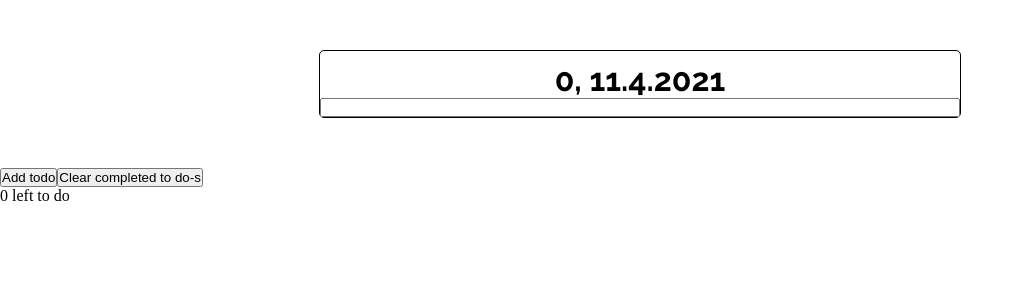
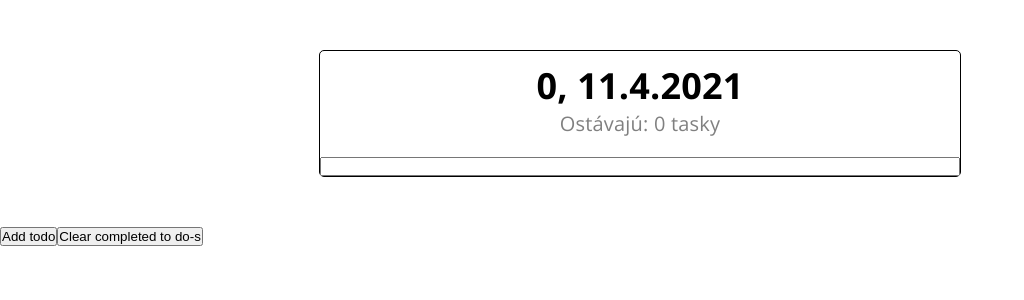
Before and after one commit to BranislavMateas/ProductivityApp, a React (Create React App) app: page / in a window 1280 px wide. Shown: the top 300 px of the page, without its empty margins (0-1024 px from the left). Built offline with nearby package versions, Linux system fonts and the light colour scheme.

Commit message:
Tasks will delete themselves after they're completed.

```diff
--- a/src/App.js
+++ b/src/App.js
@@ -35,6 +35,7 @@ switch (currDay){
 }
 var currDate = currDay + ", " + initialDate.getDate() + "." + (initialDate.getMonth()+1) + "." + initialDate.getFullYear()
 
+
 function App() {
   const [todosList, setTodos] = useState([]); // useState vracia array(2) - object destructuring - jedna polozka aktuálny stav, druhá bude pre funkciu, ktorá tento stav updatuje
   const todoContains = useRef();
@@ -66,19 +67,21 @@ function App() {
     todoContains.current.value = null;
   }
 
-  function handleCompleteTodos() {
-    const uncompleted = todosList.filter((exactTodo) => !exactTodo.complete);
-    setTodos(uncompleted);
+  function handleCompleteTodos(e) {
+    window.confirm("Are u sure?");
+    setTodos(() => {
+      return todosList.filter((exactTodo) => !exactTodo.complete)
+    });
   }
 
   var adderer = document.getElementById("adder");
 
   return (
-
      <>
       <div className="blok">
         <h1 id="date">{currDate}</h1>
-        <TodoList todos={todosList} toggleTodo={toggleTodo} />
+        <h3 id="remaining">Ostávajú: {todosList.filter((exactTodo) => !exactTodo.complete).length} tasky</h3>
+        <TodoList todos={todosList} toggleTodo={toggleTodo} handleCompleteTodos={handleCompleteTodos} />
         <input className="bar" onKeyPress={(e) => e.key === "Enter" && adderer.click()} ref={todoContains} type="text"></input>
 
 
@@ -92,8 +95,7 @@ function App() {
 
         <button onClick={handleCompleteTodos}>Clear completed to do-s</button>
         <div>
-          {todosList.filter((exactTodo) => !exactTodo.complete).length} left to
-          do
+
         </div>
       </div>
     </>
--- a/src/Todo.js
+++ b/src/Todo.js
@@ -1,9 +1,10 @@
 import React from "react";
 import "./myStyles.css";
 
-export default function Todo({ exactTodo, toggleTodo }) {
+export default function Todo({ exactTodo, toggleTodo, handleCompleteTodos }) {
   function hadleTodoClick() {
     toggleTodo(exactTodo.id);
+    handleCompleteTodos()
   }
 
   return (
--- a/src/TodoList.js
+++ b/src/TodoList.js
@@ -1,10 +1,10 @@
 import React from "react";
 import Todo from "./Todo"
 
-export default function TodoList({todos, toggleTodo}) {
+export default function TodoList({todos, toggleTodo, handleCompleteTodos}) {
   return (
     todos.map(todo => {
-      return <Todo key={todo.id} exactTodo={todo} toggleTodo={toggleTodo}  />
+      return <Todo key={todo.id} exactTodo={todo} toggleTodo={toggleTodo} handleCompleteTodos={handleCompleteTodos} />
     })
   );
 }
--- a/src/myStyles.css
+++ b/src/myStyles.css
@@ -1,5 +1,5 @@
 /* FONT */
-@import url('https://fonts.googleapis.com/css2?family=Raleway:wght@700&display=swap');
+@import url('https://fonts.googleapis.com/css2?family=Open+Sans:wght@300;700&display=swap');
 
 * {
   margin: 0;
@@ -9,15 +9,16 @@
 body {
   background-color: #fff;
   overflow-x: hidden;
+  letter-spacing: 0.2px;
 }
 
 #date{
-  font-family: 'Raleway', sans-serif;
+  font-family: 'Open Sans', sans-serif;
+  font-weight: 700;
   text-align: center;
   margin-top: 10px;
+  font-size: 36px;
 }
-
-
 
 .blok {
   margin: 50px auto;
@@ -34,4 +35,14 @@ body {
   padding: 50px;
   margin: 10px 50px;
   font-size: 24px;
+  border-radius: 10px 50px;
 }
+
+#remaining{
+  font-family: 'Open Sans', sans-serif;
+  font-weight: 300;
+  text-align: center;
+  color: grey;
+  font-size: 20px;
+  margin-bottom: 20px;
+}
```
